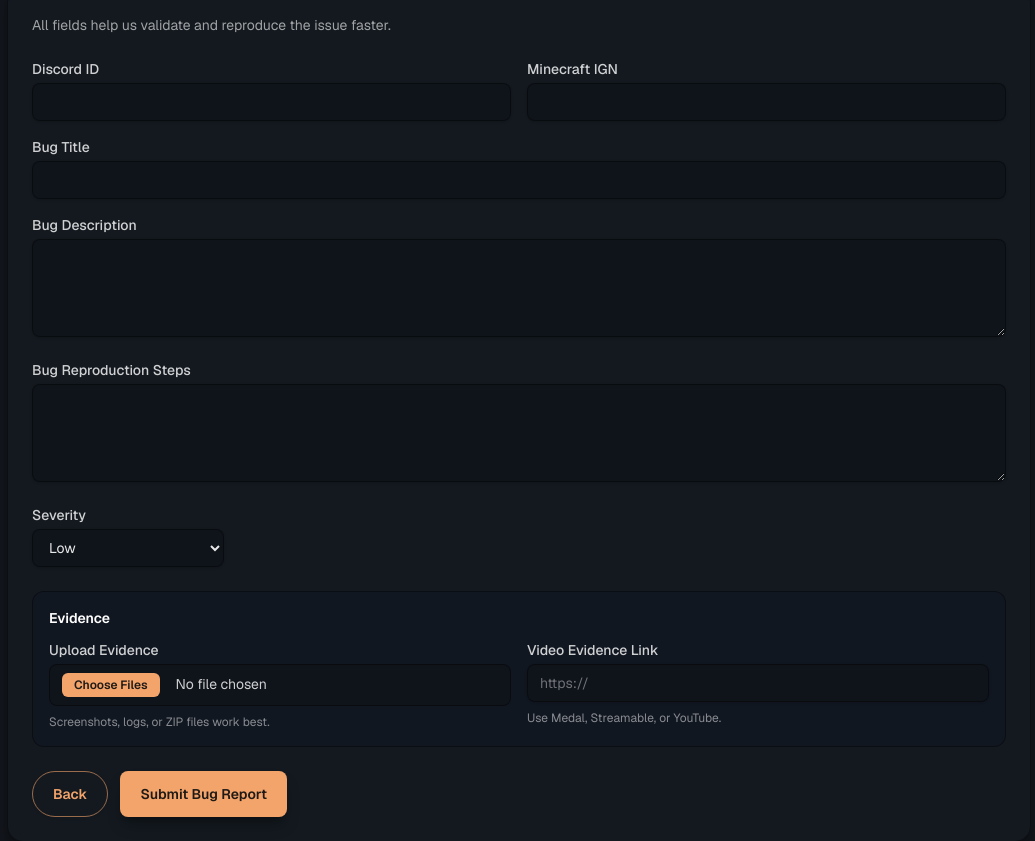
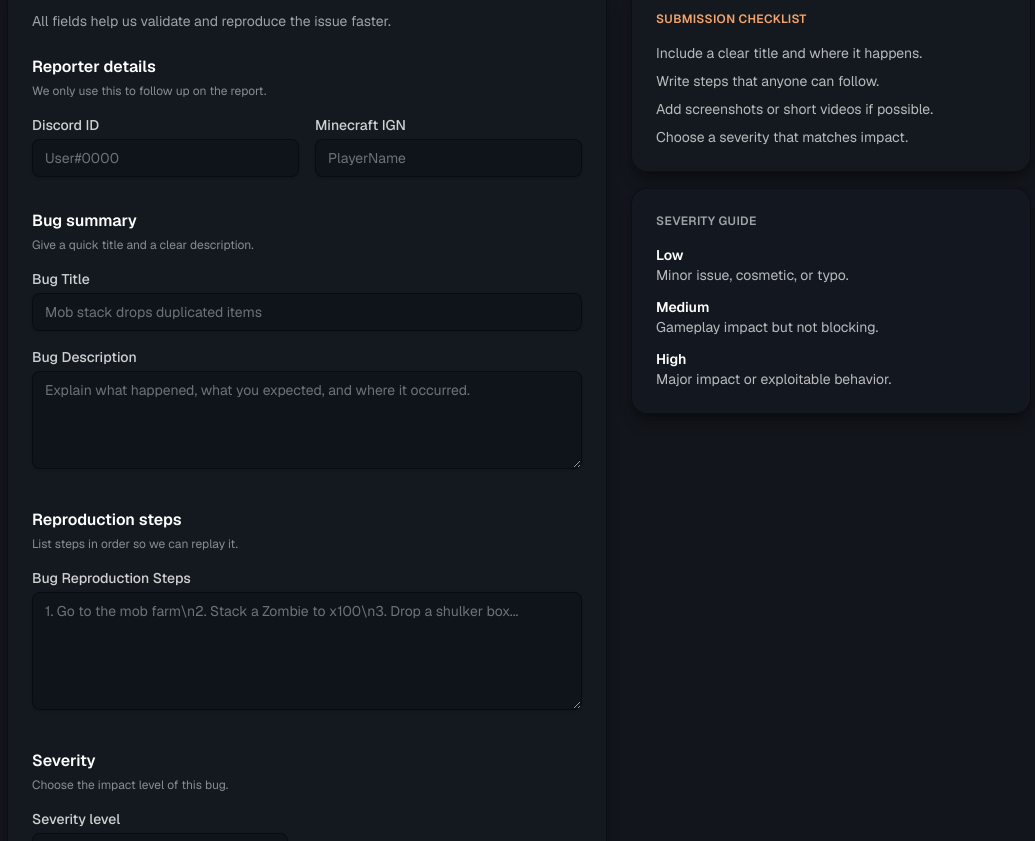
Before and after one commit to KennelyRay/TheCampBugHunter, a Next.js app in the folder camp-bug-hunter/: page /report/new in a window 1280 px wide. Shown: the part 259-1100 px from the top of the page, without its empty margins (121-1156 px from the left). Built offline with nearby package versions, Linux system fonts and the light colour scheme.

Commit message:
Revamped the Report Form

```diff
--- a/camp-bug-hunter/src/app/report/new/page.tsx
+++ b/camp-bug-hunter/src/app/report/new/page.tsx
@@ -1,7 +1,7 @@
 "use client";
 import { useState } from "react";
+import Link from "next/link";
 import { useRouter } from "next/navigation";
-import ButtonLink from "@/components/ButtonLink";
 import type { Severity } from "@/types/bug";
 
 export default function NewReportPage() {
@@ -96,33 +96,83 @@ export default function NewReportPage() {
           </div>
         </div>
       </div>
+      <div className="grid gap-6 lg:grid-cols-[1.2fr_0.8fr]">
         <div className="rounded-2xl border border-black/40 bg-[#151a21]/90 p-6 shadow-lg shadow-black/30">
-        <div className="mt-1 text-sm text-white/60">All fields help us validate and reproduce the issue faster.</div>
-        <div className="mt-6 grid gap-6">
-          <div className="grid gap-4 sm:grid-cols-2">
+          <div className="text-sm text-white/60">All fields help us validate and reproduce the issue faster.</div>
+          <div className="mt-6 space-y-8">
+            <div>
+              <div className="text-base font-semibold text-white">Reporter details</div>
+              <div className="mt-1 text-xs text-white/50">We only use this to follow up on the report.</div>
+              <div className="mt-4 grid gap-4 sm:grid-cols-2">
                 <div>
                   <label className="block text-sm font-medium text-white/80">Discord ID</label>
-            <input className="mt-1 w-full rounded-lg border border-black/40 bg-[#0f131a]/80 px-3 py-2 text-sm text-white/90 shadow-sm outline-none ring-1 ring-transparent transition focus-visible:ring-2 focus-visible:ring-[#f3a46b] placeholder:text-white/40" value={discordId} onChange={(e) => setDiscordId(e.target.value)} />
+                  <input
+                    className="mt-1 w-full rounded-lg border border-black/40 bg-[#0f131a]/80 px-3 py-2 text-sm text-white/90 shadow-sm outline-none ring-1 ring-transparent transition focus-visible:ring-2 focus-visible:ring-[#f3a46b] placeholder:text-white/40"
+                    placeholder="User#0000"
+                    value={discordId}
+                    onChange={(e) => setDiscordId(e.target.value)}
+                  />
                 </div>
                 <div>
                   <label className="block text-sm font-medium text-white/80">Minecraft IGN</label>
-            <input className="mt-1 w-full rounded-lg border border-black/40 bg-[#0f131a]/80 px-3 py-2 text-sm text-white/90 shadow-sm outline-none ring-1 ring-transparent transition focus-visible:ring-2 focus-visible:ring-[#f3a46b] placeholder:text-white/40" value={minecraftIgn} onChange={(e) => setMinecraftIgn(e.target.value)} />
+                  <input
+                    className="mt-1 w-full rounded-lg border border-black/40 bg-[#0f131a]/80 px-3 py-2 text-sm text-white/90 shadow-sm outline-none ring-1 ring-transparent transition focus-visible:ring-2 focus-visible:ring-[#f3a46b] placeholder:text-white/40"
+                    placeholder="PlayerName"
+                    value={minecraftIgn}
+                    onChange={(e) => setMinecraftIgn(e.target.value)}
+                  />
                 </div>
-          <div className="sm:col-span-2">
-            <label className="block text-sm font-medium text-white/80">Bug Title</label>
-            <input className="mt-1 w-full rounded-lg border border-black/40 bg-[#0f131a]/80 px-3 py-2 text-sm text-white/90 shadow-sm outline-none ring-1 ring-transparent transition focus-visible:ring-2 focus-visible:ring-[#f3a46b] placeholder:text-white/40" value={title} onChange={(e) => setTitle(e.target.value)} />
               </div>
-          <div className="sm:col-span-2">
-            <label className="block text-sm font-medium text-white/80">Bug Description</label>
-            <textarea className="mt-1 w-full rounded-lg border border-black/40 bg-[#0f131a]/80 px-3 py-2 text-sm text-white/90 shadow-sm outline-none ring-1 ring-transparent transition focus-visible:ring-2 focus-visible:ring-[#f3a46b] placeholder:text-white/40" rows={4} value={description} onChange={(e) => setDescription(e.target.value)} />
-          </div>
-          <div className="sm:col-span-2">
-            <label className="block text-sm font-medium text-white/80">Bug Reproduction Steps</label>
-            <textarea className="mt-1 w-full rounded-lg border border-black/40 bg-[#0f131a]/80 px-3 py-2 text-sm text-white/90 shadow-sm outline-none ring-1 ring-transparent transition focus-visible:ring-2 focus-visible:ring-[#f3a46b] placeholder:text-white/40" rows={4} value={repro} onChange={(e) => setRepro(e.target.value)} />
             </div>
             <div>
-            <label className="block text-sm font-medium text-white/80">Severity</label>
-            <select className="mt-1 w-48 rounded-lg border border-black/40 bg-[#0f131a]/80 px-3 py-2 text-sm text-white/90 shadow-sm outline-none ring-1 ring-transparent transition focus-visible:ring-2 focus-visible:ring-[#f3a46b]" value={severity} onChange={(e) => setSeverity(e.target.value as Severity)}>
+              <div className="text-base font-semibold text-white">Bug summary</div>
+              <div className="mt-1 text-xs text-white/50">Give a quick title and a clear description.</div>
+              <div className="mt-4 grid gap-4">
+                <div>
+                  <label className="block text-sm font-medium text-white/80">Bug Title</label>
+                  <input
+                    className="mt-1 w-full rounded-lg border border-black/40 bg-[#0f131a]/80 px-3 py-2 text-sm text-white/90 shadow-sm outline-none ring-1 ring-transparent transition focus-visible:ring-2 focus-visible:ring-[#f3a46b] placeholder:text-white/40"
+                    placeholder="Mob stack drops duplicated items"
+                    value={title}
+                    onChange={(e) => setTitle(e.target.value)}
+                  />
+                </div>
+                <div>
+                  <label className="block text-sm font-medium text-white/80">Bug Description</label>
+                  <textarea
+                    className="mt-1 w-full rounded-lg border border-black/40 bg-[#0f131a]/80 px-3 py-2 text-sm text-white/90 shadow-sm outline-none ring-1 ring-transparent transition focus-visible:ring-2 focus-visible:ring-[#f3a46b] placeholder:text-white/40"
+                    rows={4}
+                    placeholder="Explain what happened, what you expected, and where it occurred."
+                    value={description}
+                    onChange={(e) => setDescription(e.target.value)}
+                  />
+                </div>
+              </div>
+            </div>
+            <div>
+              <div className="text-base font-semibold text-white">Reproduction steps</div>
+              <div className="mt-1 text-xs text-white/50">List steps in order so we can replay it.</div>
+              <div className="mt-4">
+                <label className="block text-sm font-medium text-white/80">Bug Reproduction Steps</label>
+                <textarea
+                  className="mt-1 w-full rounded-lg border border-black/40 bg-[#0f131a]/80 px-3 py-2 text-sm text-white/90 shadow-sm outline-none ring-1 ring-transparent transition focus-visible:ring-2 focus-visible:ring-[#f3a46b] placeholder:text-white/40"
+                  rows={5}
+                  placeholder="1. Go to the mob farm\n2. Stack a Zombie to x100\n3. Drop a shulker box..."
+                  value={repro}
+                  onChange={(e) => setRepro(e.target.value)}
+                />
+              </div>
+            </div>
+            <div>
+              <div className="text-base font-semibold text-white">Severity</div>
+              <div className="mt-1 text-xs text-white/50">Choose the impact level of this bug.</div>
+              <div className="mt-4">
+                <label className="block text-sm font-medium text-white/80">Severity level</label>
+                <select
+                  className="mt-1 w-full rounded-lg border border-black/40 bg-[#0f131a]/80 px-3 py-2 text-sm text-white/90 shadow-sm outline-none ring-1 ring-transparent transition focus-visible:ring-2 focus-visible:ring-[#f3a46b] sm:w-64"
+                  value={severity}
+                  onChange={(e) => setSeverity(e.target.value as Severity)}
+                >
                   <option value="LOW">Low</option>
                   <option value="MEDIUM">Medium</option>
                   <option value="HIGH">High</option>
@@ -161,8 +211,13 @@ export default function NewReportPage() {
             </div>
           </div>
           {error && <p className="mt-4 text-sm text-rose-400">{error}</p>}
-        <div className="mt-6 flex flex-wrap gap-3">
-          <ButtonLink href="/report" variant="secondary">Back</ButtonLink>
+          <div className="mt-6 flex flex-col gap-3 sm:flex-row sm:items-center sm:justify-between">
+            <Link
+              href="/report"
+              className="inline-flex items-center justify-center rounded-lg px-5 py-2 text-sm font-semibold shadow-sm transition-all duration-200 ease-out transform-gpu border border-[#f3a46b]/60 text-[#f3a46b] hover:border-[#f3a46b] hover:bg-[#f3a46b]/10 hover:shadow-[#f3a46b]/30 focus-visible:outline-none focus-visible:ring-2 focus-visible:ring-[#f3a46b]"
+            >
+              Back
+            </Link>
             <button
               className="rounded-lg bg-[#f3a46b] px-5 py-2 text-sm font-semibold text-[#1f1a16] shadow-lg shadow-black/30 transition-all duration-200 ease-out transform-gpu hover:-translate-y-0.5 hover:bg-[#ee9960] hover:shadow-black/40 active:translate-y-0 active:scale-[0.98] focus-visible:outline-none focus-visible:ring-2 focus-visible:ring-[#f3a46b]"
               disabled={submitting}
@@ -172,6 +227,35 @@ export default function NewReportPage() {
             </button>
           </div>
         </div>
+        <div className="space-y-4">
+          <div className="rounded-2xl border border-black/40 bg-[#151a21]/90 p-6 text-white shadow-lg shadow-black/30">
+            <div className="text-xs font-semibold uppercase tracking-wide text-[#f3a46b]">Submission checklist</div>
+            <ul className="mt-4 space-y-2 text-sm text-white/70">
+              <li>Include a clear title and where it happens.</li>
+              <li>Write steps that anyone can follow.</li>
+              <li>Add screenshots or short videos if possible.</li>
+              <li>Choose a severity that matches impact.</li>
+            </ul>
+          </div>
+          <div className="rounded-2xl border border-black/40 bg-[#141922]/90 p-6 text-white shadow-lg shadow-black/30">
+            <div className="text-xs font-semibold uppercase tracking-wide text-white/60">Severity guide</div>
+            <div className="mt-4 space-y-3 text-sm text-white/70">
+              <div>
+                <div className="font-semibold text-white">Low</div>
+                <div>Minor issue, cosmetic, or typo.</div>
+              </div>
+              <div>
+                <div className="font-semibold text-white">Medium</div>
+                <div>Gameplay impact but not blocking.</div>
+              </div>
+              <div>
+                <div className="font-semibold text-white">High</div>
+                <div>Major impact or exploitable behavior.</div>
+              </div>
+            </div>
+          </div>
+        </div>
+      </div>
     </div>
   );
 }
--- a/camp-bug-hunter/src/app/report/page.tsx
+++ b/camp-bug-hunter/src/app/report/page.tsx
@@ -1,6 +1,7 @@
 "use client";
 
 import { useState } from "react";
+import Link from "next/link";
 import { useRouter } from "next/navigation";
 import ButtonLink from "@/components/ButtonLink";
 
@@ -98,12 +99,17 @@ export default function ReportIntroPage() {
               <span>I fully read and understood the guidelines.</span>
             </label>
             <div className="mt-5 flex flex-wrap gap-3">
-              <ButtonLink href="/" variant="secondary">Back</ButtonLink>
+              <Link
+                href="/"
+                className="inline-flex items-center justify-center rounded-lg px-5 py-3 text-sm font-semibold shadow-sm transition-all duration-200 ease-out transform-gpu border border-[#f3a46b]/60 text-[#f3a46b] hover:border-[#f3a46b] hover:bg-[#f3a46b]/10 hover:shadow-[#f3a46b]/30 focus-visible:outline-none focus-visible:ring-2 focus-visible:ring-[#f3a46b] focus-visible:ring-offset-2 focus-visible:ring-offset-white"
+              >
+                Back
+              </Link>
               <button
                 type="button"
                 disabled={!acknowledged}
                 onClick={() => router.push("/report/new")}
-                className={`inline-flex items-center justify-center rounded-full px-5 py-3 text-sm font-semibold shadow-sm transition-all duration-200 ease-out transform-gpu focus-visible:outline-none focus-visible:ring-2 focus-visible:ring-[#f3a46b] focus-visible:ring-offset-2 focus-visible:ring-offset-white ${
+                className={`inline-flex items-center justify-center rounded-lg px-5 py-3 text-sm font-semibold shadow-sm transition-all duration-200 ease-out transform-gpu focus-visible:outline-none focus-visible:ring-2 focus-visible:ring-[#f3a46b] focus-visible:ring-offset-2 focus-visible:ring-offset-white ${
                   acknowledged
                     ? "bg-[#f3a46b] text-[#1f1a16] shadow-[#f3a46b]/30 hover:-translate-y-0.5 hover:bg-[#ee9960] hover:shadow-[#f3a46b]/40 active:translate-y-0 active:scale-[0.98]"
                     : "cursor-not-allowed bg-[#f3a46b]/40 text-[#1f1a16]/60 shadow-none"
--- a/camp-bug-hunter/src/app/report/success/page.tsx
+++ b/camp-bug-hunter/src/app/report/success/page.tsx
@@ -1,3 +1,4 @@
+import Link from "next/link";
 import ButtonLink from "@/components/ButtonLink";
 
 export default function ReportSuccessPage() {
@@ -39,7 +40,12 @@ export default function ReportSuccessPage() {
           Your report has been submitted and will appear in the admin dashboard after review.
         </p>
         <div className="mt-6 flex flex-wrap gap-3">
-          <ButtonLink href="/report/new" variant="secondary">Back</ButtonLink>
+          <Link
+            href="/report/new"
+            className="inline-flex items-center justify-center rounded-lg px-5 py-3 text-sm font-semibold shadow-sm transition-all duration-200 ease-out transform-gpu border border-[#f3a46b]/60 text-[#f3a46b] hover:border-[#f3a46b] hover:bg-[#f3a46b]/10 hover:shadow-[#f3a46b]/30 focus-visible:outline-none focus-visible:ring-2 focus-visible:ring-[#f3a46b] focus-visible:ring-offset-2 focus-visible:ring-offset-white"
+          >
+            Back
+          </Link>
           <ButtonLink href="/bugs" variant="secondary">View Bugs</ButtonLink>
           <ButtonLink href="/" variant="primary">Back to Home</ButtonLink>
         </div>
```
Lines whose indentation alone changed are shown as unchanged.
